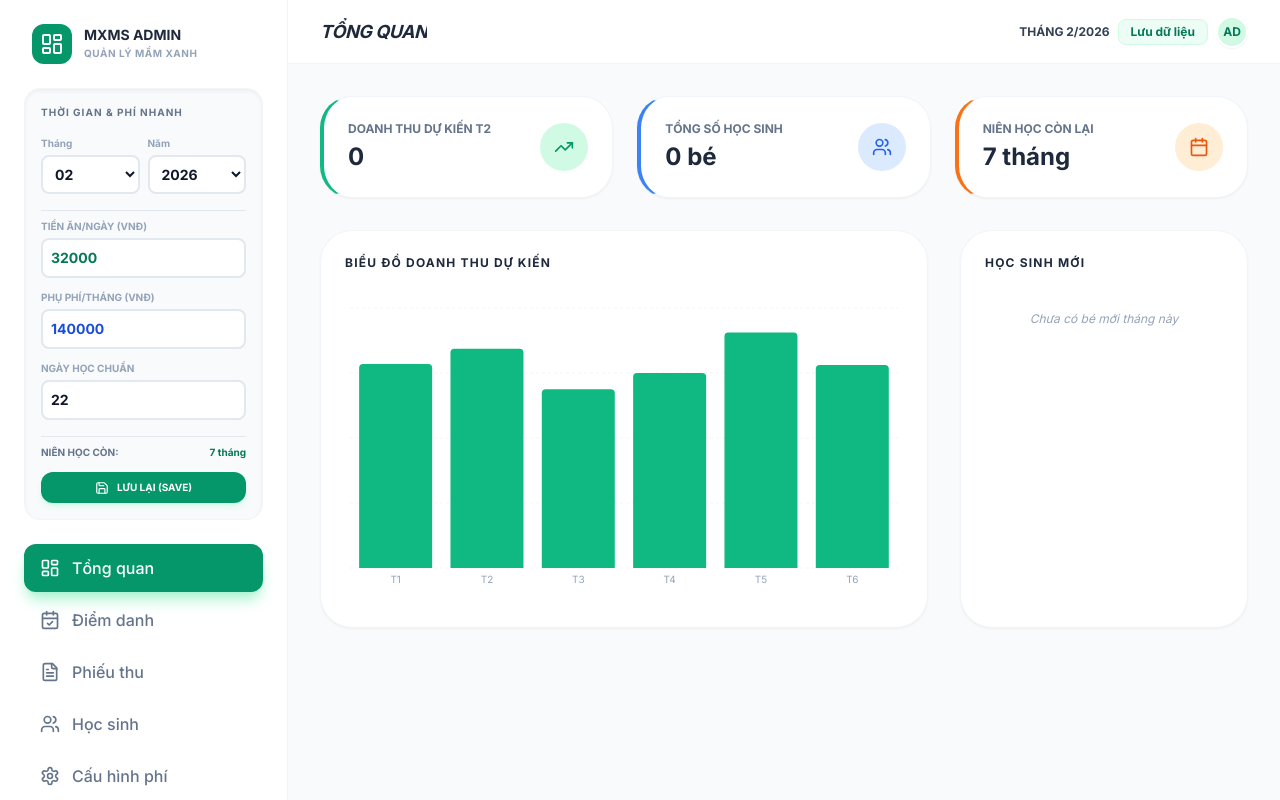
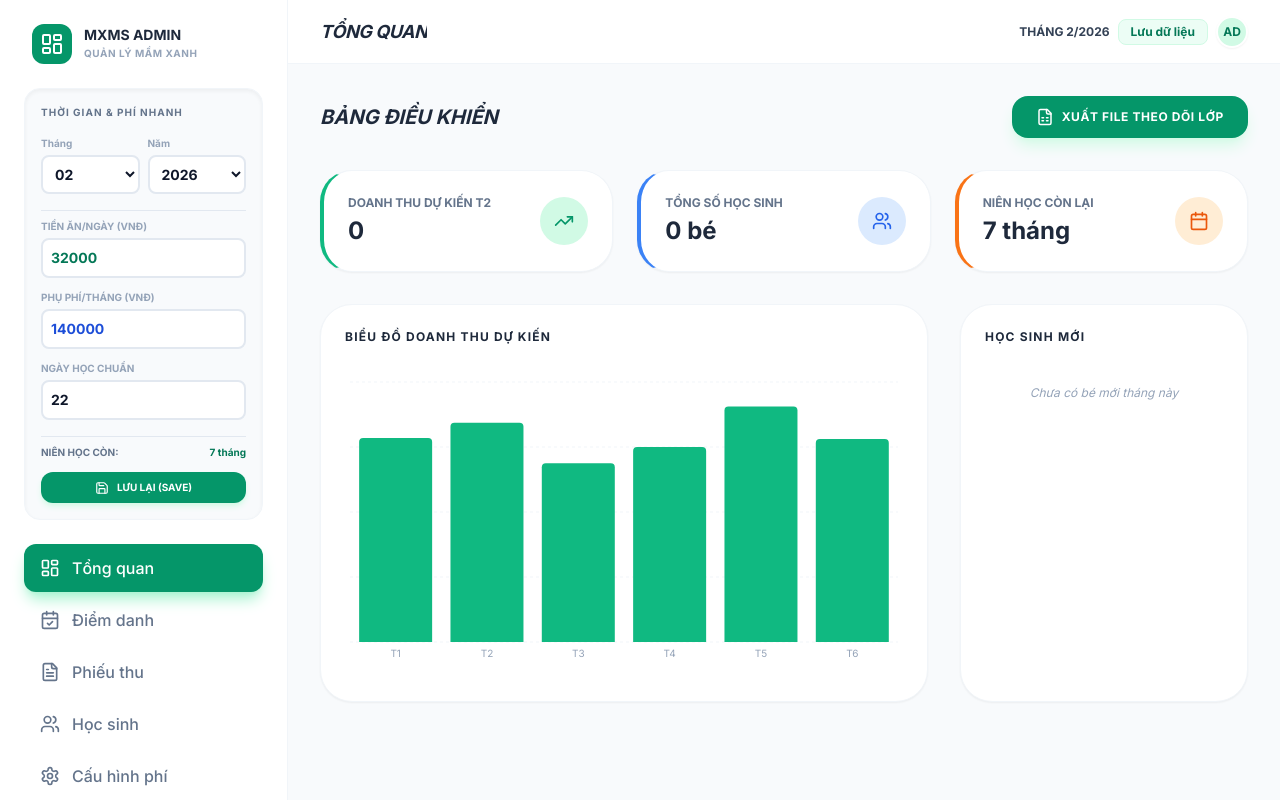
Before and after one commit to tuankiett66-tech/MXMS, a React (Vite) app: page / in a window 1280 px wide. Built offline with nearby package versions, Linux system fonts and the light colour scheme.

Commit message:
feat: Add class attendance export to Excel
Introduces functionality to export class attendance data to an Excel spreadsheet. This allows for easier tracking and record-keeping of student attendance and fees.

```diff
--- a/components/Dashboard.tsx
+++ b/components/Dashboard.tsx
@@ -1,7 +1,8 @@
 
 import React, { useMemo } from 'react';
-import { TrendingUp, Users, Calendar } from 'lucide-react';
+import { TrendingUp, Users, Calendar, FileSpreadsheet, Download } from 'lucide-react';
 import { BarChart, Bar, XAxis, YAxis, CartesianGrid, Tooltip, ResponsiveContainer } from 'recharts';
+import * as XLSX from 'xlsx';
 import { Card } from './Common';
 import { Student, GlobalConfig, Attendance } from '../types';
 import { calculateInvoice, formatCurrency, calculateMonthsRemaining } from '../utils/calculations';
@@ -31,8 +32,59 @@ export const Dashboard = ({ students, config, attendance, currentMonth, currentY
     { name: 'T5', value: 145000000 }, { name: 'T6', value: 125000000 },
   ];
 
+  const exportClassExcel = () => {
+    const wb = XLSX.utils.book_new();
+
+    // Group students by class
+    const classes = Array.from(new Set(students.map(s => s.className)));
+
+    classes.forEach(className => {
+      const classStudents = students.filter(s => s.className === className);
+      const data = classStudents.map((s, index) => {
+        const inv = calculateInvoice(s, config, attendance, currentMonth, currentYear);
+        return {
+          "STT": index + 1,
+          "Họ và tên": s.name.toUpperCase(),
+          "Lớp": s.className,
+          "Tổng cộng (VNĐ)": inv.total,
+          "Hình thức (TM/CK)": "",
+          "Ngày đóng": "",
+          "Ký tên / Ghi chú": ""
+        };
+      });
+
+      const ws = XLSX.utils.json_to_sheet(data);
+
+      // Set column widths
+      const wscols = [
+        { wch: 5 },  // STT
+        { wch: 30 }, // Họ và tên
+        { wch: 15 }, // Lớp
+        { wch: 20 }, // Tổng cộng
+        { wch: 15 }, // Hình thức
+        { wch: 15 }, // Ngày đóng
+        { wch: 25 }, // Ký tên
+      ];
+      ws['!cols'] = wscols;
+
+      XLSX.utils.book_append_sheet(wb, ws, className.substring(0, 31)); // Sheet name max 31 chars
+    });
+
+    XLSX.writeFile(wb, `Theo_doi_thu_phi_T${currentMonth}_${currentYear}.xlsx`);
+  };
+
   return (
     <div className="space-y-6 md:space-y-8 animate-in fade-in duration-500">
+      <div className="flex flex-col sm:flex-row items-start sm:items-center justify-between gap-4">
+        <h3 className="text-xl font-black text-slate-800 uppercase italic">Bảng điều khiển</h3>
+        <button
+          onClick={exportClassExcel}
+          className="flex items-center gap-2 px-6 py-3 bg-emerald-600 text-white rounded-2xl font-black text-xs uppercase tracking-wider hover:bg-emerald-700 transition-all shadow-lg shadow-emerald-100"
+        >
+          <FileSpreadsheet size={18} />
+          Xuất file theo dõi lớp
+        </button>
+      </div>
       {/* Stats Cards - Responsive Grid */}
       <div className="grid grid-cols-1 sm:grid-cols-2 lg:grid-cols-3 gap-4 md:gap-6">
         <Card className="flex items-center justify-between border-l-4 border-l-emerald-500 p-4 md:p-6">
```
